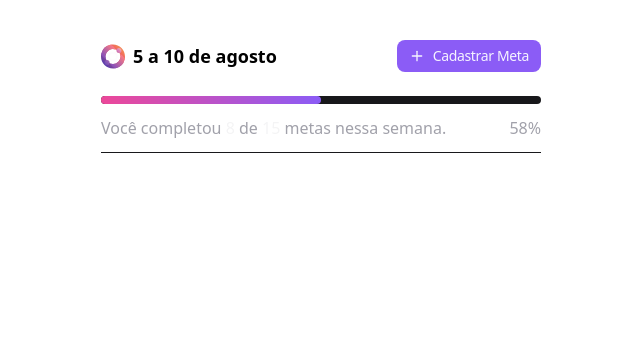
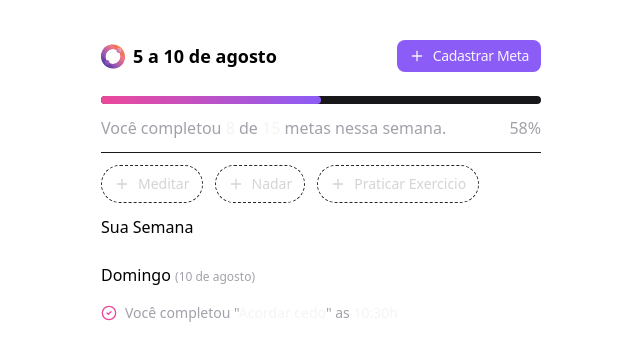
Before and after one commit to lucasfiduniv/tarefas-diarias, a React app in the folder frontend/: page / in a window 1280 px wide. Shown: the top 358 px of the page, without its empty margins (319-959 px from the left). Built offline with nearby package versions, Linux system fonts and the light colour scheme; the HTML template or start-up script is replaced by a standard one.

Commit message:
fix: :bug: terminando de montar pagina de mostrar as metas

```diff
--- a/frontend/src/components/summary.tsx
+++ b/frontend/src/components/summary.tsx
@@ -1,17 +1,18 @@
-import { Plus } from "lucide-react";
+import { CheckCircle2, Plus } from "lucide-react";
 import { Button } from "./ui/button";
 import { DialogTrigger } from "./ui/dialog";
 import { InOrbitIcon } from "./in-orbit-icon";
 import { Progress, ProgressIndicator } from "./ui/progress-bar";
 import { Separator } from "./ui/separator";
+import { OutlineButton } from "./ui/outline-button";
 
 export function Summary() {
   return (
     <div className="py-10 max-w-[480px] px-5 mx-auto flex flex-col gap-6">
       <div className="flex items-center justify-between">
         <div className="flex items-center gap-2">
-        <InOrbitIcon/>
-        <span className="text-lg font-semibold">5 a 10 de agosto</span>
+          <InOrbitIcon />
+          <span className="text-lg font-semibold">5 a 10 de agosto</span>
         </div>
         <DialogTrigger asChild>
           <Button size="sm">
@@ -21,16 +22,48 @@ export function Summary() {
         </DialogTrigger>
       </div>
       <div className="flex flex-col gap-3">
-        <Progress value={5} max={15} >
-          <ProgressIndicator style={{width: '50%'}}/>
+        <Progress value={5} max={15}>
+          <ProgressIndicator style={{ width: "50%" }} />
         </Progress>
-<div className="flex items-center justify-between text-xm text-zinc-400">
-  <span>Você completou <span className="text-zinc-100">8</span> de <span className="text-zinc-100">15</span> metas nessa semana.</span>
-  <span>58%</span>
-</div>
-<div>
-  <Separator/>
-</div>
+        <div className="flex items-center justify-between text-xm text-zinc-400">
+          <span>
+            Você completou <span className="text-zinc-100">8</span> de{" "}
+            <span className="text-zinc-100">15</span> metas nessa semana.
+          </span>
+          <span>58%</span>
+        </div>
+
+        <Separator />
+        <div className="flex flex-wrap gap-3">
+          <OutlineButton>
+            <Plus className="size-4" />
+            Meditar
+          </OutlineButton>
+          <OutlineButton>
+            <Plus className="size-4" />
+            Nadar
+          </OutlineButton>
+          <OutlineButton>
+            <Plus className="size-4" />
+            Praticar Exercicio
+          </OutlineButton>
+        </div>
+        <div className="flex flex-col gap-6">
+          <h2>Sua Semana</h2>
+          <div className="flex flex-col gap-4">
+            <h3 className="font-medium">
+              Domingo{" "}
+              <span className="text-zinc-400 text-xs">(10 de agosto)</span>
+            </h3>
+
+            <ul className="flex flex-col gap-3">
+              <li className="flex items-center gap-2">
+                <CheckCircle2 className="size-4 text-pink-500" />
+                <span className="text-sm text-zinc-400">Você completou "<span className="text-zinc-100">Acordar cedo</span>" as <span className="text-zinc-100">10:30h</span></span>
+              </li>
+            </ul>
+          </div>
+        </div>
       </div>
     </div>
   );
```
